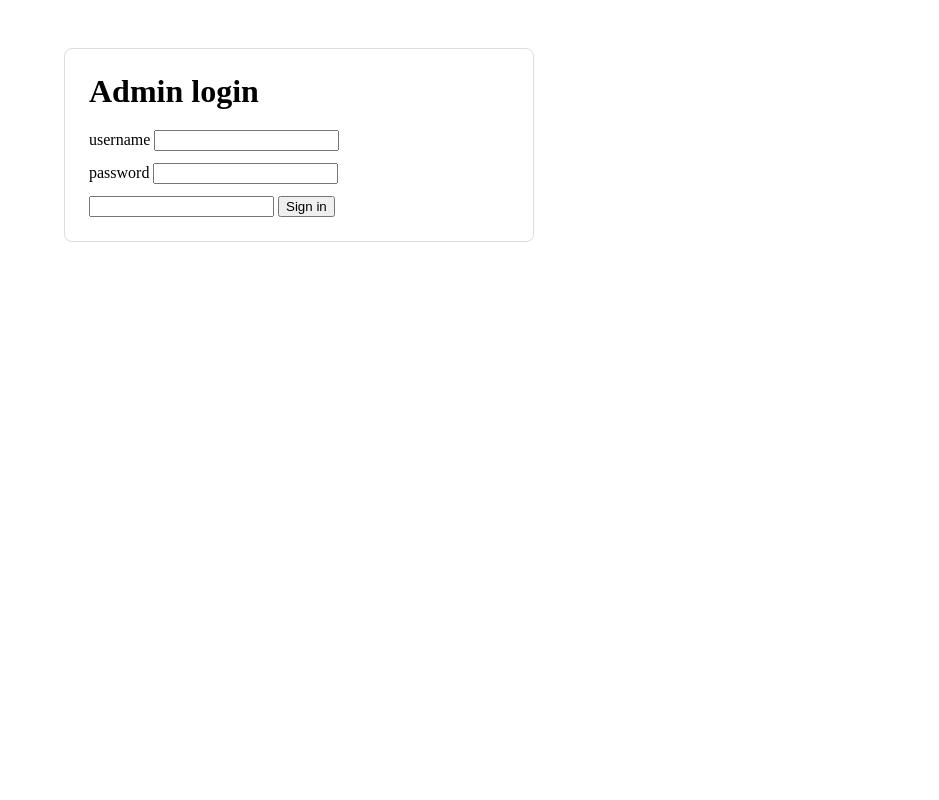
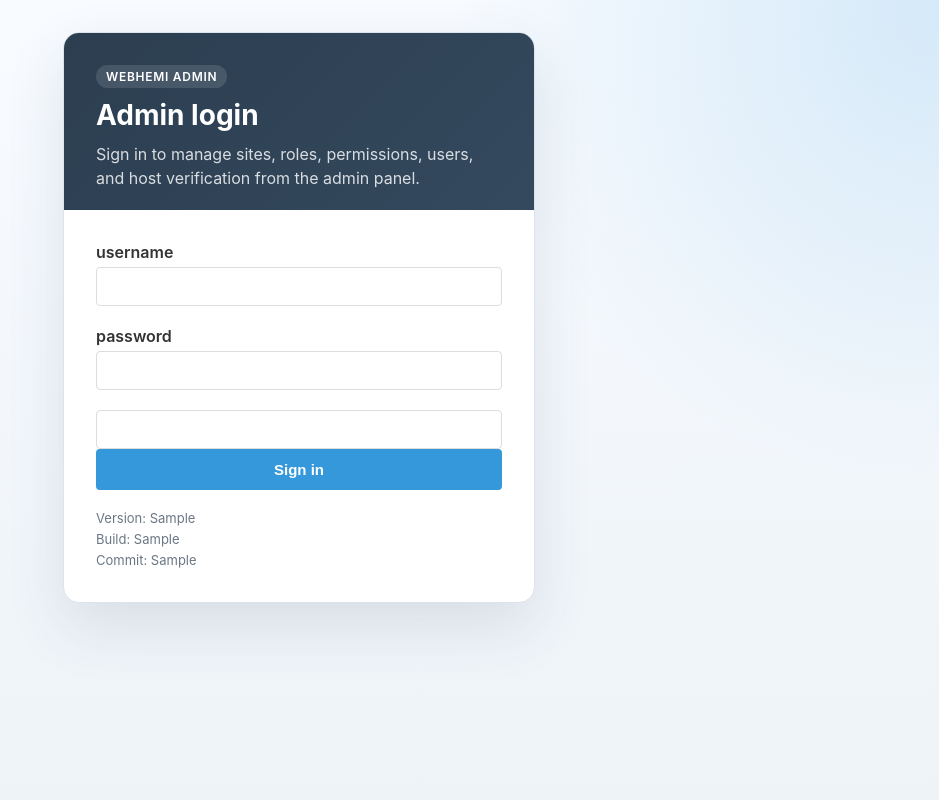
Before and after one commit to Gixx/WebHemi, a Symfony app: template templates/security/login.html.twig in a window 1280 px wide. Shown: the whole page, without its empty margins (341-1280 px from the left). Run offline with Twig, Linux system fonts and the light colour scheme; the template is opened without the code that fills it: most values are stand-ins (such as "Sample title", 1, 10 or a date in 2020); form fields are guessed from the names that the template uses; some libraries are stand-ins or nearby versions.

Commit message:
style(admin): align login page with the admin interface

```diff
--- a/templates/security/login.html.twig
+++ b/templates/security/login.html.twig
@@ -1,28 +1,54 @@
-{% extends 'layout.html.twig' %}
+{% extends 'admin/base.html.twig' %}
 
 {% block title %}Sign in{% endblock %}
 
-{% block body %}
-    <main style="max-width: 420px; margin: 48px auto; padding: 24px; border: 1px solid #ddd; border-radius: 8px;">
-        <h1 style="margin: 0 0 20px 0;">Admin login</h1>
+{% block page_title %}Admin Sign In{% endblock %}
 
+{% block admin_wrapper_class %}auth-layout{% endblock %}
+
+{% block admin_content_class %}auth-content{% endblock %}
+
+{% block admin_body_class %}auth-body{% endblock %}
+
+{% block admin_sidebar %}{% endblock %}
+
+{% block admin_header %}{% endblock %}
+
+{% block content %}
+    <section class="admin-auth-card">
+        <div class="admin-auth-card-header">
+            <span class="admin-auth-eyebrow">WebHemi Admin</span>
+            <h2>Admin login</h2>
+            <p class="admin-auth-subtitle">
+                Sign in to manage sites, roles, permissions, users, and host verification from the admin panel.
+            </p>
+        </div>
+
+        <div class="admin-auth-card-body">
             {% if error %}
-            <div style="margin-bottom: 16px; color: #b00020;">
+                <div class="alert alert-failed login-error">
                     {{ error.messageKey|trans(error.messageData, 'security') }}
                 </div>
             {% endif %}
 
             {{ form_start(loginForm) }}
-            <div style="margin-bottom: 12px;">
+                <div class="form-group">
                     {{ form_label(loginForm._username) }}
                     {{ form_widget(loginForm._username) }}
                 </div>
-            <div style="margin-bottom: 12px;">
+                <div class="form-group">
                     {{ form_label(loginForm._password) }}
                     {{ form_widget(loginForm._password) }}
                 </div>
                 {{ form_widget(loginForm._csrf_token) }}
-            <button type="submit">Sign in</button>
+                <button type="submit" class="btn btn-primary">Sign in</button>
             {{ form_end(loginForm) }}
-    </main>
+
+            <div class="admin-auth-meta">
+                <div>Version: {{ app_version }}</div>
+                <div>Build: {{ app_build }}</div>
+                <div>Commit: {{ app_commit }}</div>
+            </div>
+        </div>
+    </section>
 {% endblock %}
```
Lines whose indentation alone changed are shown as unchanged.
